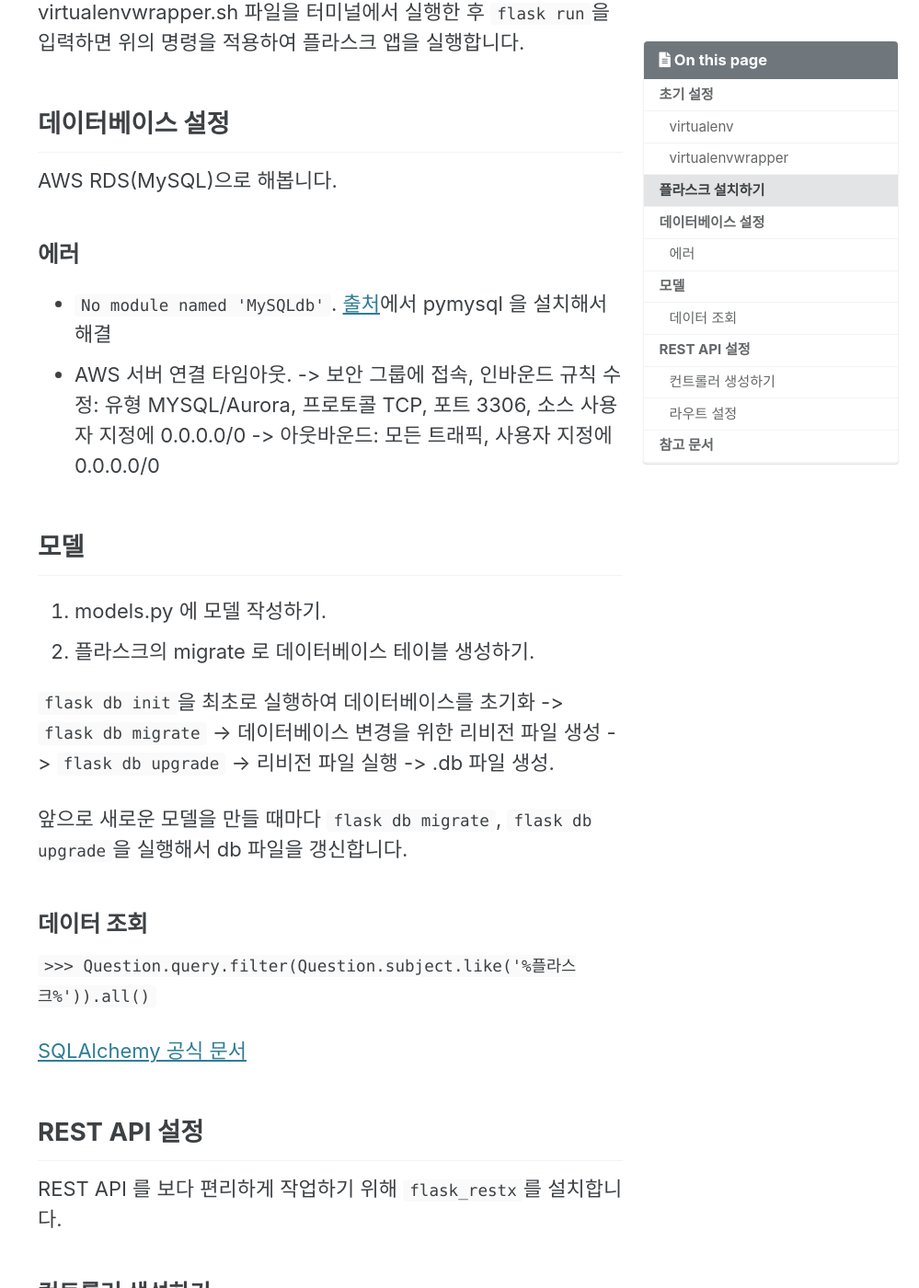
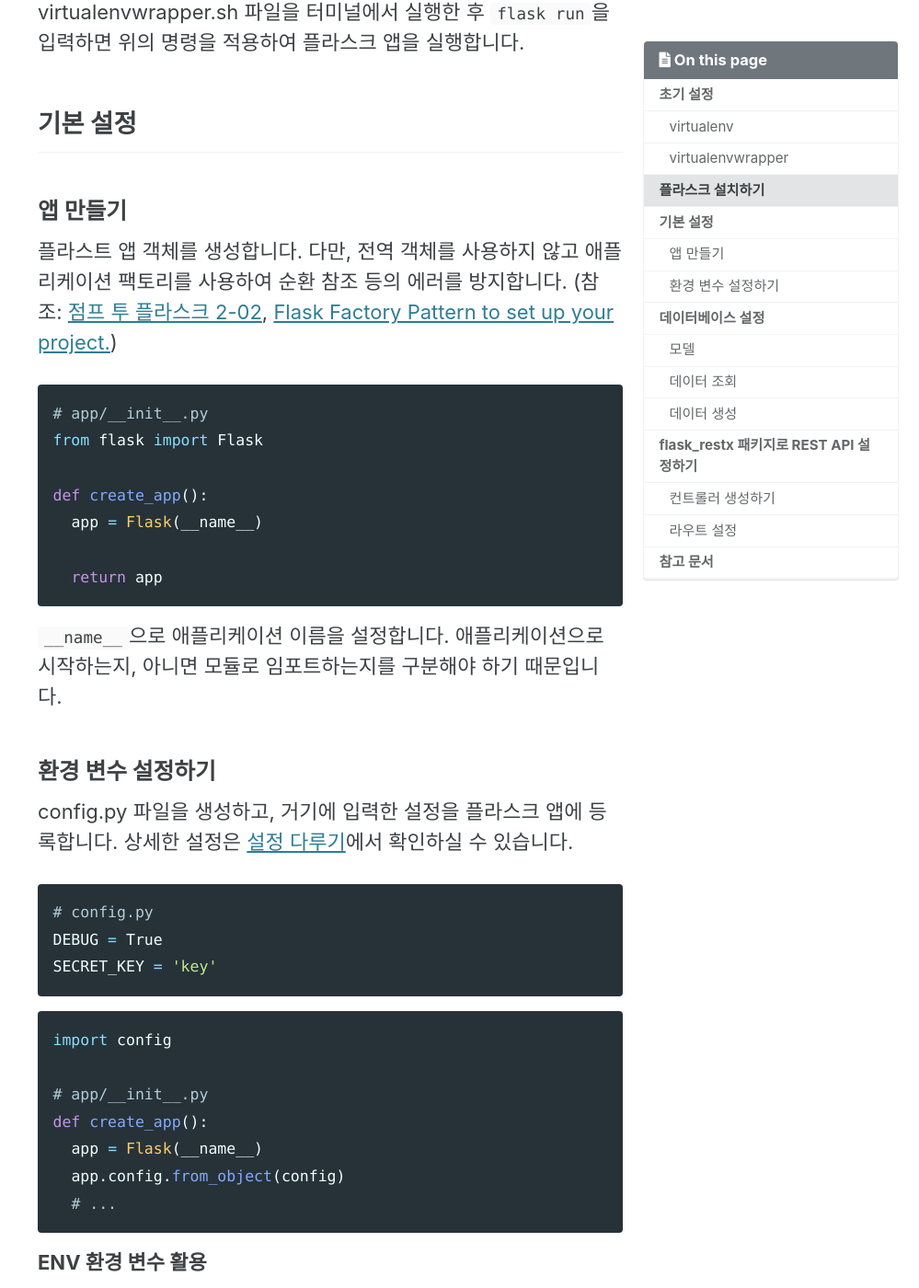
Before and after one commit to chinsanchung/chinsanchung.github.com, a Jekyll site: the page built from _posts/2021-12-07-start-Flask.md, in a window 1280 px wide and 1400 px high, scrolled down 3207 px. Shown: the whole window at 92% size, without its empty margins (281-1280 px from the left). Built offline with Jekyll 4.4.1, drawn with Linux system fonts in a browser that asks for light colours; cached includes are drawn as plain includes; some of the changed text lies outside the part shown.

Commit message:
feat: 플라스크 앱 만들기 추가, DB 설정 갱신, 컨트롤러 수정
- 플라스크 앱을 만드는 과정을 작성했습니다.
- 데이터베이스 config 설정, 모델 작성, 데이터 생성을 추가했습니다.

````diff
--- a/_posts/2021-12-07-start-Flask.md
+++ b/_posts/2021-12-07-start-Flask.md
@@ -89,63 +89,220 @@ source /Users/username/Documents/Code/flask_project/venv/bin/activate
 
 virtualenvwrapper.sh 파일을 터미널에서 실행한 후 `flask run`을 입력하면 위의 명령을 적용하여 플라스크 앱을 실행합니다.
 
+## 기본 설정
+
+### 앱 만들기
+
+플라스트 앱 객체를 생성합니다. 다만, 전역 객체를 사용하지 않고 애플리케이션 팩토리를 사용하여 순환 참조 등의 에러를 방지합니다. (참조: [점프 투 플라스크 2-02](https://wikidocs.net/81504), [Flask Factory Pattern to set up your project.](https://itnext.io/flask-factory-pattern-to-setup-your-project-8fe7d6b23247))
+
+```python
+# app/__init__.py
+from flask import Flask
+
+def create_app():
+  app = Flask(__name__)
+
+  return app
+```
+
+`__name__`으로 애플리케이션 이름을 설정합니다. 애플리케이션으로 시작하는지, 아니면 모듈로 임포트하는지를 구분해야 하기 때문입니다.
+
+### 환경 변수 설정하기
+
+config.py 파일을 생성하고, 거기에 입력한 설정을 플라스크 앱에 등록합니다. 상세한 설정은 [설정 다루기](https://flask-docs-kr.readthedocs.io/ko/latest/config.html)에서 확인하실 수 있습니다.
+
+```python
+# config.py
+DEBUG = True
+SECRET_KEY = 'key'
+```
+
+```python
+import config
+
+# app/__init__.py
+def create_app():
+  app = Flask(__name__)
+  app.config.from_object(config)
+  # ...
+```
+
+**ENV 환경 변수 활용**
+
+AWS 등 외부 데이터베이스의 설정은 숨겨서 불러야 합니다. `pip install python-dotenv`로 python-dotenv 패키지를 설치하면 불러올 수 있습니다.
+
+```python
+# config.py
+import os
+from dotenv import load_dotenv
+
+load_dotenv(verbose=True)
+
+SECRET_KEY = os.getenv('SECRET_KEY')
+```
+
+`verbose=True`로 env 안의 값의 누락 여부를 경고로 띄울 수 있습니다. [참고](https://saurabh-kumar.com/python-dotenv/reference/dotenv/)
+
 ## 데이터베이스 설정
 
-AWS RDS(MySQL)으로 해봅니다.
+우선 SQLAlchemy 데이터베이스를 처리하도록 도와주는 Flask-Migrate 를 `pip install Flask-Migrate`으로 설치합니다.
 
-### 에러
+```python
+# config.py
 
-- `No module named 'MySQLdb'`. [출처](https://i5on9i.blogspot.com/2020/05/no-module-named-mysqldb.html)에서 pymysql 을 설치해서 해결
-- AWS 서버 연결 타임아웃. -> 보안 그룹에 접속, 인바운드 규칙 수정: 유형 MYSQL/Aurora, 프로토콜 TCP, 포트 3306, 소스 사용자 지정에 0.0.0.0/0 -> 아웃바운드: 모든 트래픽, 사용자 지정에 0.0.0.0/0
+## 1. SQLite3 일 경우
+import os
 
-## 모델
+BASE_DIR = os.path.dirname(__file__)
 
-1. models.py 에 모델 작성하기.
-2. 플라스크의 migrate 로 데이터베이스 테이블 생성하기.
+SQLALCHEMY_DATABASE_URI = 'sqlite:///{}'.format(os.path.join(BASE_DIR, 'database.db'))
+## 2, AWS RDS for MySQL 일 경우
+SQLALCHEMY_DATABASE_URI = (
+    "mysql+pymysql://{username}:{password}@{db_host}:{db_port}/{db_name}".format(
+        username=os.getenv("RDS_USERNAME"),
+        password=os.getenv("RDS_PASSWORD"),
+        db_host=os.getenv("RDS_HOST"),
+        db_port=os.getenv("RDS_PORT"),
+        db_name=os.getenv("RDS_DB_NAME"),
+    )
+)
+```
 
-`flask db init`을 최초로 실행하여 데이터베이스를 초기화 -> `flask db migrate` -> 데이터베이스 변경을 위한 리비전 파일 생성 -> `flask db upgrade` -> 리비전 파일 실행 -> .db 파일 생성.
+```python
+# app/__init__.py
+from flask import Flask
+from flask_migrate import Migrate
+from flask_sqlalchemy import SQLAlchemy
+
+db = SQLAlchemy()
+migrate = Migrate()
+
+def create_app():
+  db.init_app(app)
+  migrate.init_app(app, db)
+```
+
+### 모델
+
+models.py 에 모델 작성하기을 작성합니다. 데이터 타입은 [Column and Data Types](https://docs.sqlalchemy.org/en/14/core/type_basics.html)을 참고하시면 됩니다.
+
+```python
+from app import db
+
+class User(db.Model):
+  id = db.Column(db.Integer, primary_key=True)
+  email = db.Column(db.String(200), nullable=False)
+  password = db.Column(db.String(200), nullable=False)
+  created_at = db.Column(db.DateTime(), nullable=False)
+```
+
+모델을 기반으로 실제 데이터베이스를 생성합니다.
+
+1. `flask db init`을 최초로 실행하여 데이터베이스를 초기화.
+2. `flask db migrate` -> 데이터베이스 변경을 위한 리비전 파일 생성
+3. `flask db upgrade` -> 리비전 파일 실행 -> .db 파일 생성.
 
 앞으로 새로운 모델을 만들 때마다 `flask db migrate`, `flask db upgrade`을 실행해서 db 파일을 갱신합니다.
 
 ### 데이터 조회
 
-`>>> Question.query.filter(Question.subject.like('%플라스크%')).all()`
+작성 중입니다.
 
 [SQLAlchemy 공식 문서](https://docs.sqlalchemy.org/en/13/orm/query.html)
 
-## REST API 설정
+### 데이터 생성
 
-REST API 를 보다 편리하게 작업하기 위해 `flask_restx`를 설치합니다.
+예시로 유저를 생성하겠습니다.
+
+```python
+# users/users.service.ts
+import datetime import datetime
+from werkzeug.security import generate_password_hash
+from ..models import User
+from .. import db
+
+def create_user(args):
+  new_password = generate_password_hash(args.password)
+  new_user = User(
+    email=args.email,
+    password=new_password,
+    created_at=datetime.now()
+  )
+  db.session.add(new_user)
+  db.session.commit()
+
+  return new_user
+```
+
+`commit()`까지 완료해야 실제 데이터베이스에 입력한 정보를 저장합니다.
+
+## flask_restx 패키지로 REST API 설정하기
+
+REST API 를 제작하는 것을 돕는 flask_restx 패키지를 `pip install flask_restx`으로 설치합니다. 라우트 설정, 요청 값을 검증하고 가져오는 일 등 다양한 작업을 할 수 있습니다.
 
 ### 컨트롤러 생성하기
 
-`@ns.route`로 URI 를 설정합니다. 참고로, 단일 URI 를 할 때는 빈 문자열을 입력해야 합니다.
+`@ns.route`로 URI 를 설정합니다. 참고로, 단일 URI 를 할 때는 빈 문자열을 입력해야 합니다. 그러지 않으면 아래와 같은 에러가 발생합니다.
+
+> The URL was defined with a trailing slash so Flask will automatically redirect to the URL with the trailing slash if it was accessed without one.
 
 ```python
+# app/users/users_controller.ts
+
 from flask import jsonify, make_response, json
 from flask_restx import Namespace, Resource, reqparse
+from .users_service import UsersService
 
-ns = Namespace("companies")
+ns = Namespace("users")
 
 @ns.route("")
-class GetList(Resource):
-    def get(self):
-      test_list = ['test']
+class CreateUser(Resource):
+    def __init__(self, *args, **kwargs):
+      super().__init__(*args, **kwargs)
+      self.service = UsersService()
+
+    def post(self):
+      parser = reqparse.RequestParser()
+      parser.add_argument('email', type=str)
+      parser.add_argument('password', type=str)
+      args = parser.parse_args()
+
+      new_user = service.create_user(args)
       return test_list
+
 ```
+
+여기서 가장 눈여겨볼 것은 `parser`입니다. 플라스크의 Request 객체의 값에 접근하기 위해 사용합니다. `parser.add_argument()`으로 어떤 값을 찾아와야 하는지를 미리 설정해야합니다.
 
 ### 라우트 설정
 
-플라스크 app 에서 라우팅을 설정합니다.
+플라스크 앱에서 라우팅을 설정합니다.
 
 ```python
+# app/__init__.py
+
 from flask import Flask
 from flask_restx import Api
-from .companies import companies_controller as company
 
-app = Flask(__name__)
-api = Api(app)
-api.add_namespace(company.ns, "/companies")
+def create_app():
+    app = Flask(__name__)
+    app.debug = True
+    app.config.from_object(config)
+
+    # ORM
+    db.init_app(app)
+    migrate.init_app(app, db)
+    from . import models
+
+    # flask_restx
+    api = Api(app)
+
+
+    from .users import users_controller as user
+
+    api.add_namespace(user.ns, "/users")
+
+    return app
 ```
 
 ## 참고 문서
````
